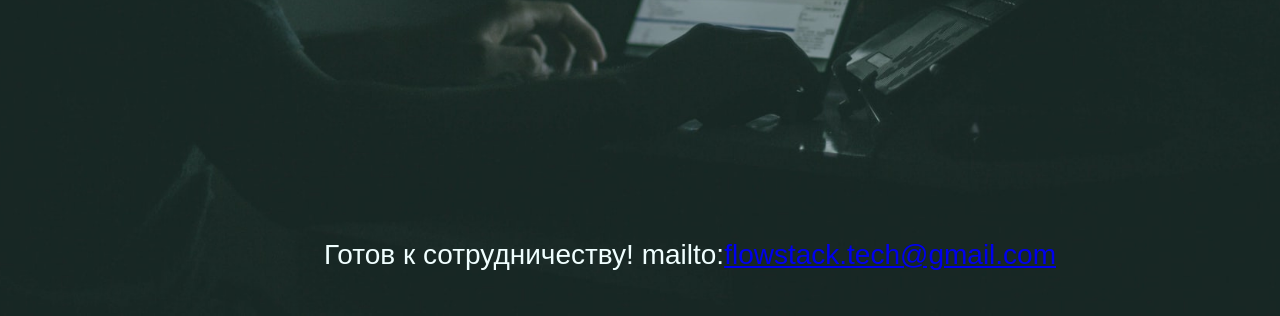
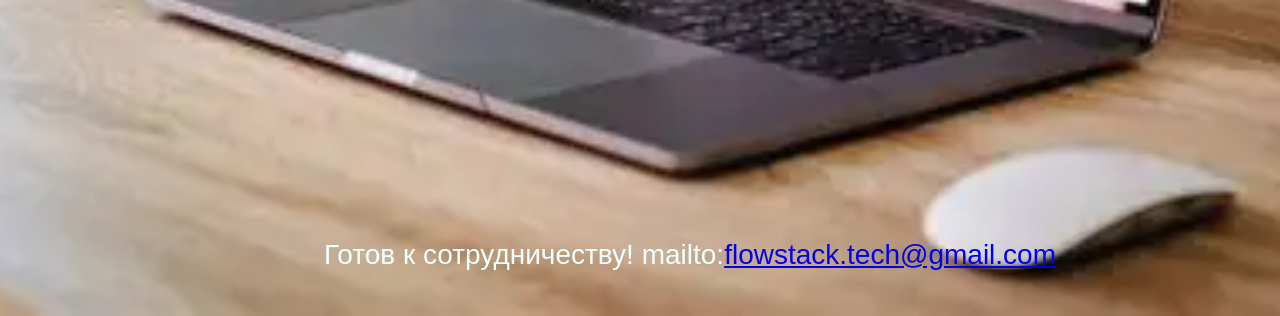
Before and after one commit to HannaJKTV24/HannaJKTV24.github.io, a plain HTML site: page index.html in a window 1280 px wide. Shown: the part 685-1001 px from the top of the page. Drawn offline with Linux system fonts and the light colour scheme.

Commit message:
Portfolio

```diff
--- a/styles.css
+++ b/styles.css
@@ -8,7 +8,7 @@
 .wrapper {
 	width: 1380px;
 	margin: auto;
-	background: url('img/me.jpg') center/cover no-repeat;
+	background: url('img/img.webp') center/cover no-repeat;
 }
 
 header {
```
Also changed, not shown: img/img.webp (added).
